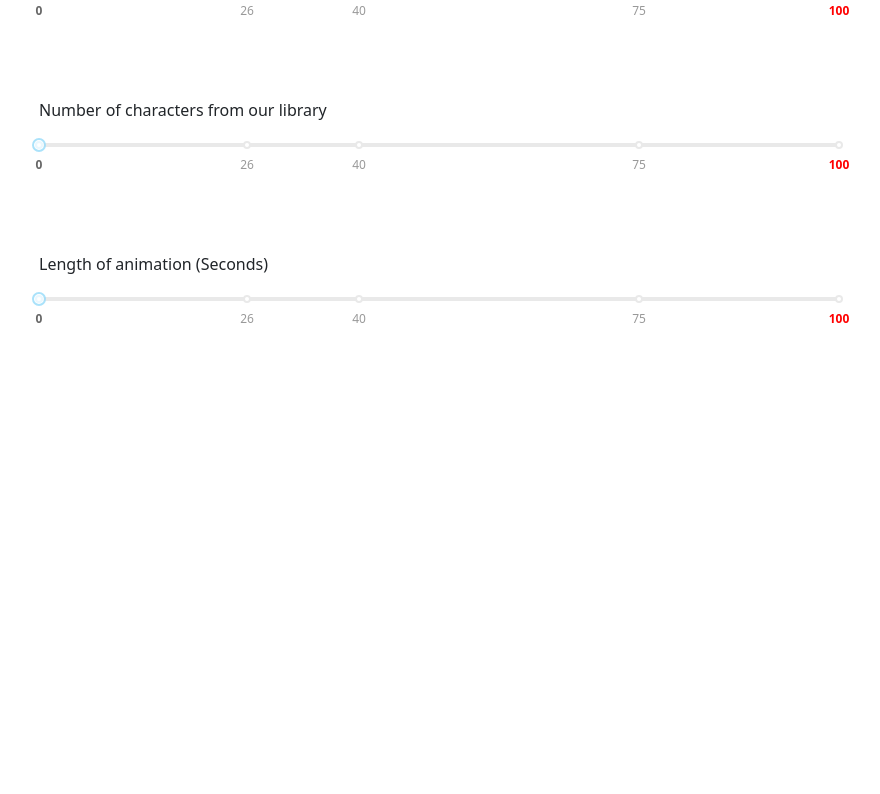
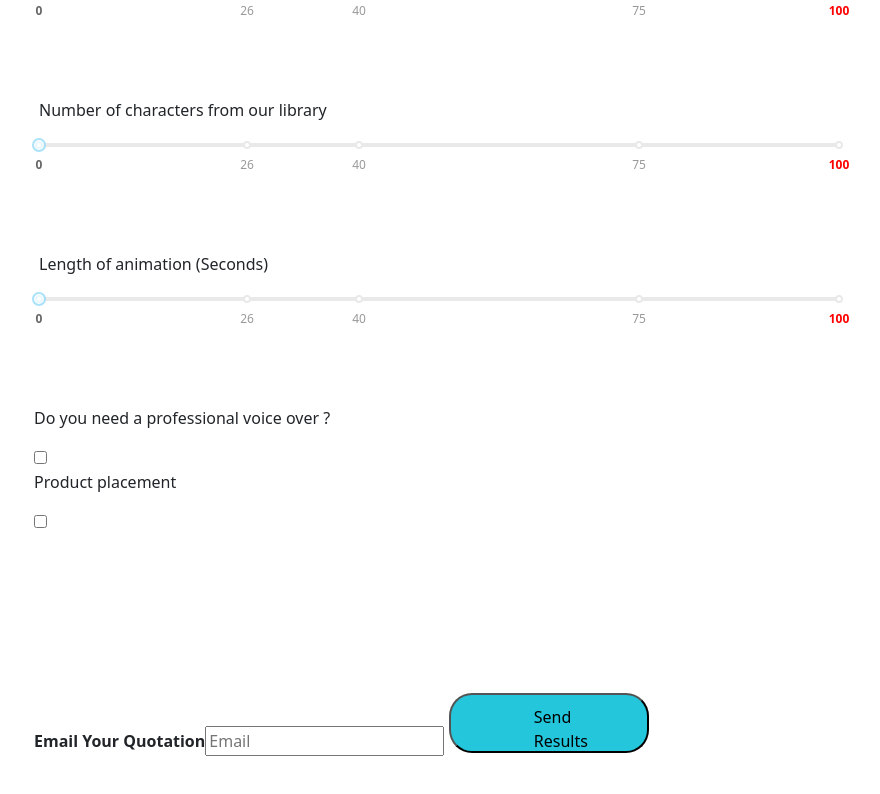
Before and after one commit to Muchai248/waxxes, a React (Create React App) app: page /RcSlider in a window 1280 px wide. Shown: the part 212-1006 px from the top of the page, without its empty margins (61-941 px from the left). Before the commit the page ends 800 px from the top, so only its background shows below. Built offline with nearby package versions, Linux system fonts and the light colour scheme; data requests are answered from the project's data file.

Commit message:
Added data

```diff
--- a/src/App.css
+++ b/src/App.css
@@ -1 +1,15 @@
 @import url("https://cdn.jsdelivr.net/npm/bootstrap@5.3.1/dist/css/bootstrap.min.css");
+
+.checker{
+   text-align: left;
+   margin: 95px;
+}
+
+button{
+    width: 200px;
+    height: 60px;
+    margin: 63.5px 0 0 4.5px;
+    padding: 10px 82px 9px 83px;
+    border-radius: 23px;
+    background-color: #24c6dc;
+}
--- a/src/App.js
+++ b/src/App.js
@@ -2,7 +2,7 @@ import './App.css';
 import {Routes, Route}from 'react-router-dom'
 import Home from './components/Home';
 import Client from './components/Client';
-import InstantQuote from './components/RcSlider';
+// import InstantQuote from './components/RcSlider';
 import { useState } from 'react';
 import RcSlider from './components/RcSlider';
 
--- a/src/components/Home.js
+++ b/src/components/Home.js
@@ -16,7 +16,7 @@ const gotocontacts=()=>{
   navigate("/contacts")
 }
 
-const gotoinstantquotes =() =>{
+const gotoRcSlider =() =>{
   navigate("/RcSlider")
 }
 
@@ -54,7 +54,7 @@ const gotoinstantquotes =() =>{
         <button onClick={gotocontacts} className="nav-link " aria-disabled="true">Contact Us</button>
         </li>
         <li className="nav-item">
-        <button onClick={gotoinstantquotes} className="nav-link " aria-disabled="true">GetQuote</button>
+        <button onClick={gotoRcSlider} className="nav-link " aria-disabled="true">GetQuote</button>
         </li>
         </ul>
         <form className="d-flex" role="search">
--- a/src/components/RcSlider.js
+++ b/src/components/RcSlider.js
@@ -20,7 +20,7 @@ function log(value) {
 }
 function RcSlider() {
   return (
-    <><><div>
+    <><><><><div>
       <div style={style}>
         <h1>Get an Instant Quote</h1>
         <p>Number of custom characters </p>
@@ -30,7 +30,7 @@ function RcSlider() {
           marks={marks}
           step={null}
           onChange={log}
-          defaultValue={[ 0]}
+          defaultValue={[0]}
           allowCross={false}
           pushable />
       </div>
@@ -43,7 +43,7 @@ function RcSlider() {
           marks={marks}
           step={null}
           onChange={log}
-          defaultValue={[ 0]}
+          defaultValue={[0]}
           allowCross={false}
           pushable />
       </div></><div style={style}>
@@ -55,12 +55,24 @@ function RcSlider() {
           marks={marks}
           step={null}
           onChange={log}
-          defaultValue={[ 0]}
+          defaultValue={[0]}
           allowCross={false}
           pushable />
 
 
+      </div></><div className="checker">
+        <p>Do you need a professional voice over ?</p>
+        <input type="checkbox"></input>
+        <p>Product placement</p>
+        <input type="checkbox"></input>
+
+      </div></><div className="checker">
+       <label for="Email"><b>Email Your Quotation</b></label>
+     <input type="email" placeholder="Email"></input>
+     <button type="submit">Send Results</button>
       </div></>
+
+
 
   // </div>
 // </div>
```
